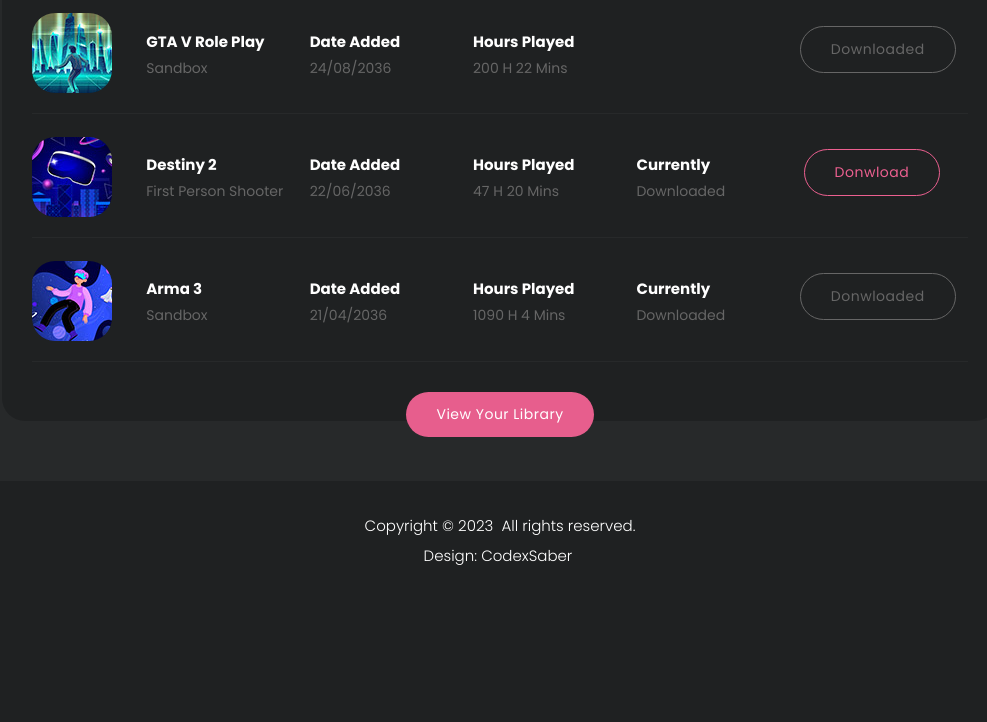
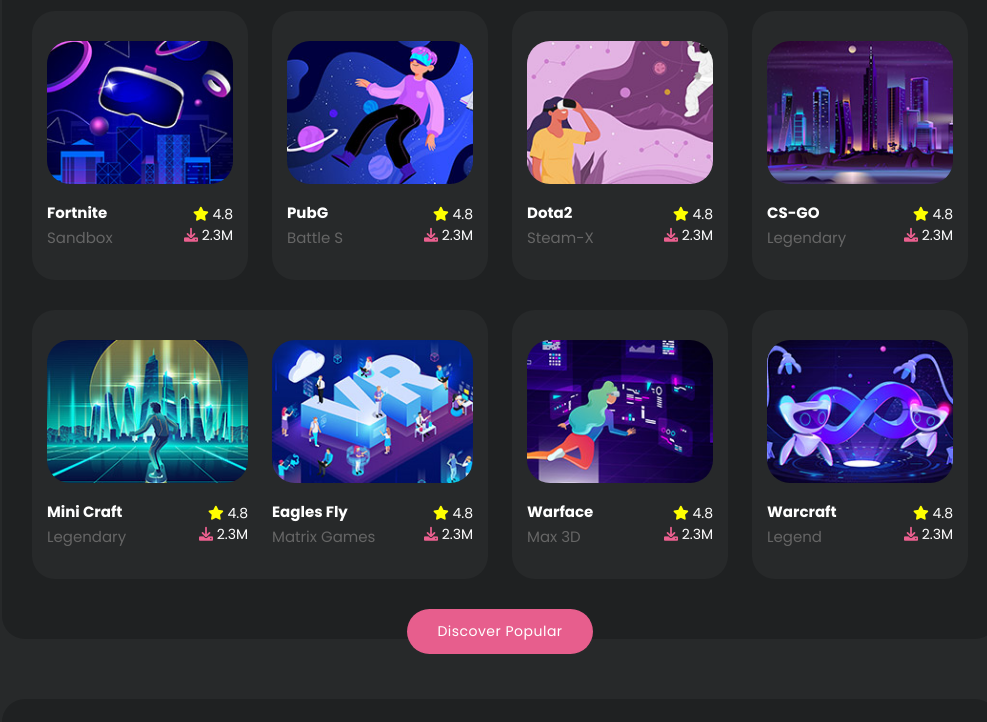
Before and after one commit to CodexElite/Sabersite, a plain HTML site: page index.html in a window 1280 px wide. Shown: the part 714-1436 px from the top of the page, without its empty margins (140-1127 px from the left). Before the commit the page ends 1315 px from the top, so only its background shows below. Drawn offline with nearby package versions, Linux system fonts and the light colour scheme.

Commit message:
Update index.html

```diff
--- a/index.html
+++ b/index.html
@@ -66,10 +66,10 @@ https://templatemo.com/tm-579-cyborg-gaming
                     <!-- ***** Menu Start ***** -->
                     <ul class="nav">
                         <li><a href="index.html" class="active">Home</a></li>
-                        <li><a href="browse.html">Asterisk ICU&nbsp;</a></li>
+                        <li><a href="browse.html">Browse</a></li>
                         <li><a href="details.html">Details</a></li>
                         <li><a href="streams.html">Streams</a></li>
-                        <li><a href="profile.html">CodexSaber <img src="assets/images/profile-header.jpg" alt=""></a></li>
+                        <li><a href="profile.html">Profile <img src="assets/images/profile-header.jpg" alt=""></a></li>
                     </ul>
                     <a class='menu-trigger'>
                         <span>Menu</span>
@@ -92,7 +92,7 @@ https://templatemo.com/tm-579-cyborg-gaming
             <div class="row">
               <div class="col-lg-7">
                 <div class="header-text">
-                  <h6>Welcome To The Fire Lounge</h6>
+                  <h6>Welcome To Cyborg</h6>
                   <h4><em>Browse</em> Our Popular Games Here</h4>
                   <div class="main-button">
                     <a href="browse.html">Browse Now</a>
@@ -103,7 +103,110 @@ https://templatemo.com/tm-579-cyborg-gaming
           </div>
           <!-- ***** Banner End ***** -->
 
-          <!-- ***** Most Popular Start ***** -->          <!-- ***** Most Popular End ***** -->
+          <!-- ***** Most Popular Start ***** -->
+          <div class="most-popular">
+            <div class="row">
+              <div class="col-lg-12">
+                <div class="heading-section">
+                  <h4><em>Most Popular</em> Right Now</h4>
+                </div>
+                <div class="row">
+                  <div class="col-lg-3 col-sm-6">
+                    <div class="item">
+                      <img src="assets/images/popular-01.jpg" alt="">
+                      <h4>Fortnite<br><span>Sandbox</span></h4>
+                      <ul>
+                        <li><i class="fa fa-star"></i> 4.8</li>
+                        <li><i class="fa fa-download"></i> 2.3M</li>
+                      </ul>
+                    </div>
+                  </div>
+                  <div class="col-lg-3 col-sm-6">
+                    <div class="item">
+                      <img src="assets/images/popular-02.jpg" alt="">
+                      <h4>PubG<br><span>Battle S</span></h4>
+                      <ul>
+                        <li><i class="fa fa-star"></i> 4.8</li>
+                        <li><i class="fa fa-download"></i> 2.3M</li>
+                      </ul>
+                    </div>
+                  </div>
+                  <div class="col-lg-3 col-sm-6">
+                    <div class="item">
+                      <img src="assets/images/popular-03.jpg" alt="">
+                      <h4>Dota2<br><span>Steam-X</span></h4>
+                      <ul>
+                        <li><i class="fa fa-star"></i> 4.8</li>
+                        <li><i class="fa fa-download"></i> 2.3M</li>
+                      </ul>
+                    </div>
+                  </div>
+                  <div class="col-lg-3 col-sm-6">
+                    <div class="item">
+                      <img src="assets/images/popular-04.jpg" alt="">
+                      <h4>CS-GO<br><span>Legendary</span></h4>
+                      <ul>
+                        <li><i class="fa fa-star"></i> 4.8</li>
+                        <li><i class="fa fa-download"></i> 2.3M</li>
+                      </ul>
+                    </div>
+                  </div>
+                  <div class="col-lg-6">
+                    <div class="item">
+                      <div class="row">
+                        <div class="col-lg-6 col-sm-6">
+                          <div class="item inner-item">
+                            <img src="assets/images/popular-05.jpg" alt="">
+                            <h4>Mini Craft<br><span>Legendary</span></h4>
+                            <ul>
+                              <li><i class="fa fa-star"></i> 4.8</li>
+                              <li><i class="fa fa-download"></i> 2.3M</li>
+                            </ul>
+                          </div>
+                        </div>
+                        <div class="col-lg-6 col-sm-6">
+                          <div class="item">
+                            <img src="assets/images/popular-06.jpg" alt="">
+                            <h4>Eagles Fly<br><span>Matrix Games</span></h4>
+                            <ul>
+                              <li><i class="fa fa-star"></i> 4.8</li>
+                              <li><i class="fa fa-download"></i> 2.3M</li>
+                            </ul>
+                          </div>
+                        </div>
+                      </div>
+                    </div>
+                  </div>
+                  <div class="col-lg-3 col-sm-6">
+                    <div class="item">
+                      <img src="assets/images/popular-07.jpg" alt="">
+                      <h4>Warface<br><span>Max 3D</span></h4>
+                      <ul>
+                        <li><i class="fa fa-star"></i> 4.8</li>
+                        <li><i class="fa fa-download"></i> 2.3M</li>
+                      </ul>
+                    </div>
+                  </div>
+                  <div class="col-lg-3 col-sm-6">
+                    <div class="item">
+                      <img src="assets/images/popular-08.jpg" alt="">
+                      <h4>Warcraft<br><span>Legend</span></h4>
+                      <ul>
+                        <li><i class="fa fa-star"></i> 4.8</li>
+                        <li><i class="fa fa-download"></i> 2.3M</li>
+                      </ul>
+                    </div>
+                  </div>
+                  <div class="col-lg-12">
+                    <div class="main-button">
+                      <a href="browse.html">Discover Popular</a>
+                    </div>
+                  </div>
+                </div>
+              </div>
+            </div>
+          </div>
+          <!-- ***** Most Popular End ***** -->
 
           <!-- ***** Gaming Library Start ***** -->
           <div class="gaming-library">
@@ -114,22 +217,19 @@ https://templatemo.com/tm-579-cyborg-gaming
               <div class="item">
                 <ul>
                   <li><img src="assets/images/game-01.jpg" alt="" class="templatemo-item"></li>
-                  <li><h4>GTA V Role Play</h4>
-                  <span>Sandbox</span></li>
+                  <li><h4>Dota 2</h4><span>Sandbox</span></li>
                   <li><h4>Date Added</h4><span>24/08/2036</span></li>
-                  <li><h4>Hours Played</h4><span>200 H 22 Mins</span></li>
-                  <li><h4>&nbsp;</h4>
-                  <span>&nbsp;</span></li>
-                  <li><div class="main-border-button border-no-active"><a href="#">Downloaded</a></div></li>
+                  <li><h4>Hours Played</h4><span>634 H 22 Mins</span></li>
+                  <li><h4>Currently</h4><span>Downloaded</span></li>
+                  <li><div class="main-border-button border-no-active"><a href="#">Donwloaded</a></div></li>
                 </ul>
               </div>
               <div class="item">
                 <ul>
                   <li><img src="assets/images/game-02.jpg" alt="" class="templatemo-item"></li>
-                  <li><h4>Destiny 2&nbsp;</h4>
-                  <span>First Person Shooter&nbsp;</span></li>
+                  <li><h4>Fortnite</h4><span>Sandbox</span></li>
                   <li><h4>Date Added</h4><span>22/06/2036</span></li>
-                  <li><h4>Hours Played</h4><span>47 H 20 Mins</span></li>
+                  <li><h4>Hours Played</h4><span>740 H 52 Mins</span></li>
                   <li><h4>Currently</h4><span>Downloaded</span></li>
                   <li><div class="main-border-button"><a href="#">Donwload</a></div></li>
                 </ul>
@@ -137,10 +237,9 @@ https://templatemo.com/tm-579-cyborg-gaming
               <div class="item last-item">
                 <ul>
                   <li><img src="assets/images/game-03.jpg" alt="" class="templatemo-item"></li>
-                  <li><h4>Arma 3&nbsp;</h4>
-                  <span>Sandbox</span></li>
+                  <li><h4>CS-GO</h4><span>Sandbox</span></li>
                   <li><h4>Date Added</h4><span>21/04/2036</span></li>
-                  <li><h4>Hours Played</h4><span>1090 H 4 Mins</span></li>
+                  <li><h4>Hours Played</h4><span>892 H 14 Mins</span></li>
                   <li><h4>Currently</h4><span>Downloaded</span></li>
                   <li><div class="main-border-button border-no-active"><a href="#">Donwloaded</a></div></li>
                 </ul>
@@ -162,9 +261,9 @@ https://templatemo.com/tm-579-cyborg-gaming
     <div class="container">
       <div class="row">
         <div class="col-lg-12">
-          <p>Copyright © 2023&nbsp;<a href="#">&nbsp;</a>All rights reserved.
+          <p>Copyright © 2036 <a href="#">Cyborg Gaming</a> Company. All rights reserved.
 
-          <br>Design: <a href="https://templatemo.com" target="_blank" title="free CSS templates">CodexSaber&nbsp;</a></p>
+          <br>Design: <a href="https://templatemo.com" target="_blank" title="free CSS templates">TemplateMo</a></p>
         </div>
       </div>
     </div>
```
